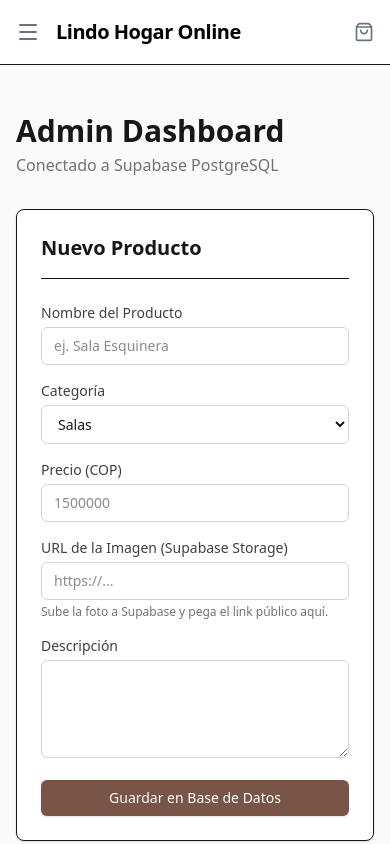
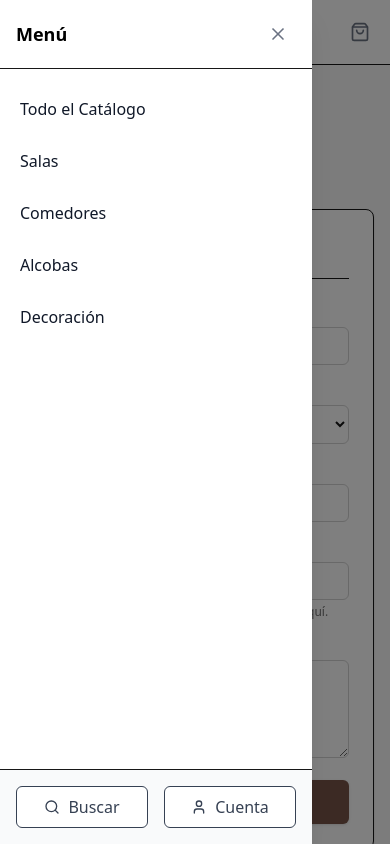
Before and after one commit to lyffseba/lindo-hogar-online, a Next.js app: page /admin in a window 390 px wide. Both pictures are taken after a click on the button 28 px from the left and 32 px from the top of the page. Shown: the top 844 px of the page. Built offline with nearby package versions, Linux system fonts and the light colour scheme; no server answers; the database is empty.

Commit message:
feat: optimize for mobile, add responsive drawer menu, prevent iOS input zoom, improve touch targets

```diff
--- a/src/app/layout.tsx
+++ b/src/app/layout.tsx
@@ -1,4 +1,4 @@
-import type { Metadata } from 'next';
+import type { Metadata, Viewport } from 'next';
 import { Geist, Geist_Mono } from 'next/font/google';
 import './globals.css';
 import Header from '@/components/layout/Header';
@@ -15,9 +15,25 @@ const geistMono = Geist_Mono({
   subsets: ['latin'],
 });
 
+export const viewport: Viewport = {
+  width: 'device-width',
+  initialScale: 1,
+  maximumScale: 1, // Prevents iOS input zoom on forms
+  userScalable: false,
+  themeColor: '#ffffff', // Ensures the iPhone 15 dynamic island/status bar blends perfectly
+};
+
 export const metadata: Metadata = {
   title: 'Lindo Hogar Online',
   description: 'Muebles y decoración de calidad para transformar tu hogar.',
+  appleWebApp: {
+    capable: true,
+    title: 'Lindo Hogar',
+    statusBarStyle: 'default',
+  },
+  formatDetection: {
+    telephone: false,
+  },
 };
 
 export default function RootLayout({
--- a/src/components/layout/Header.tsx
+++ b/src/components/layout/Header.tsx
@@ -1,25 +1,32 @@
 'use client';
 
 import Link from 'next/link';
-import { ShoppingBag, Search, Menu, User } from 'lucide-react';
+import { ShoppingBag, Search, Menu, User, X } from 'lucide-react';
 import { useCartStore } from '@/store/cartStore';
 import { useEffect, useState } from 'react';
 
 export default function Header() {
   const { getTotalItems, setIsOpen } = useCartStore();
   const [mounted, setMounted] = useState(false);
+  const [isMobileMenuOpen, setIsMobileMenuOpen] = useState(false);
 
   useEffect(() => {
     setMounted(true);
   }, []);
 
+  const closeMenu = () => setIsMobileMenuOpen(false);
+
   return (
+    <>
       <header className="sticky top-0 z-50 w-full border-b bg-white">
         <div className="container mx-auto px-4 sm:px-6 lg:px-8">
           <div className="flex h-16 items-center justify-between">
             {/* Logo & Mobile Menu */}
             <div className="flex items-center gap-4">
-            <button className="md:hidden text-gray-500 hover:text-black">
+              <button
+                className="md:hidden text-gray-500 hover:text-black p-1 -ml-1 rounded-md"
+                onClick={() => setIsMobileMenuOpen(true)}
+              >
                 <Menu className="h-6 w-6" />
               </button>
               <Link href="/" className="text-xl font-bold tracking-tight text-black">
@@ -48,19 +55,19 @@ export default function Header() {
 
             {/* Actions: Search, Account, Cart */}
             <div className="flex items-center gap-4">
-            <button className="text-gray-500 hover:text-black hidden sm:block">
+              <button className="text-gray-500 hover:text-black hidden sm:block p-1 rounded-md">
                 <Search className="h-5 w-5" />
               </button>
-            <Link href="/account" className="text-gray-500 hover:text-black hidden sm:block">
+              <Link href="/account" className="text-gray-500 hover:text-black hidden sm:block p-1 rounded-md">
                 <User className="h-5 w-5" />
               </Link>
               <button
-              className="text-gray-500 hover:text-black relative"
+                className="text-gray-500 hover:text-black relative p-1 rounded-md"
                 onClick={() => setIsOpen(true)}
               >
                 <ShoppingBag className="h-5 w-5" />
                 {mounted && getTotalItems() > 0 && (
-                <span className="absolute -right-1.5 -top-1.5 flex h-4 w-4 items-center justify-center rounded-full bg-black text-[10px] font-bold text-white">
+                  <span className="absolute -right-0.5 -top-0.5 flex h-4 w-4 items-center justify-center rounded-full bg-black text-[10px] font-bold text-white">
                     {getTotalItems()}
                   </span>
                 )}
@@ -69,5 +76,59 @@ export default function Header() {
           </div>
         </div>
       </header>
+
+      {/* Mobile Slide-out Menu */}
+      {isMobileMenuOpen && (
+        <div className="fixed inset-0 z-[100] md:hidden">
+          {/* Backdrop */}
+          <div
+            className="fixed inset-0 bg-black/50 transition-opacity"
+            onClick={closeMenu}
+          />
+
+          {/* Menu Panel */}
+          <div className="fixed inset-y-0 left-0 w-4/5 max-w-sm bg-white shadow-xl flex flex-col">
+            <div className="flex items-center justify-between p-4 border-b">
+              <span className="text-lg font-bold text-black">Menú</span>
+              <button
+                onClick={closeMenu}
+                className="p-2 text-gray-500 hover:text-black rounded-full hover:bg-gray-100"
+              >
+                <X className="h-5 w-5" />
+              </button>
+            </div>
+
+            <div className="flex-1 overflow-y-auto py-4">
+              <nav className="flex flex-col space-y-1 px-2">
+                <Link href="/catalog" onClick={closeMenu} className="px-3 py-3 rounded-md text-base font-medium text-gray-900 hover:bg-gray-50">
+                  Todo el Catálogo
+                </Link>
+                <Link href="/catalog/salas" onClick={closeMenu} className="px-3 py-3 rounded-md text-base font-medium text-gray-900 hover:bg-gray-50">
+                  Salas
+                </Link>
+                <Link href="/catalog/comedores" onClick={closeMenu} className="px-3 py-3 rounded-md text-base font-medium text-gray-900 hover:bg-gray-50">
+                  Comedores
+                </Link>
+                <Link href="/catalog/alcobas" onClick={closeMenu} className="px-3 py-3 rounded-md text-base font-medium text-gray-900 hover:bg-gray-50">
+                  Alcobas
+                </Link>
+                <Link href="/catalog/decoracion" onClick={closeMenu} className="px-3 py-3 rounded-md text-base font-medium text-gray-900 hover:bg-gray-50">
+                  Decoración
+                </Link>
+              </nav>
+            </div>
+
+            <div className="border-t p-4 flex gap-4 bg-gray-50">
+              <button className="flex-1 flex items-center justify-center gap-2 py-2 text-gray-700 hover:text-black font-medium border rounded-md bg-white">
+                <Search className="h-4 w-4" /> Buscar
+              </button>
+              <Link href="/account" className="flex-1 flex items-center justify-center gap-2 py-2 text-gray-700 hover:text-black font-medium border rounded-md bg-white">
+                <User className="h-4 w-4" /> Cuenta
+              </Link>
+            </div>
+          </div>
+        </div>
+      )}
+    </>
   );
 }
--- a/src/components/ui/Button.tsx
+++ b/src/components/ui/Button.tsx
@@ -28,13 +28,13 @@ const Button = React.forwardRef<HTMLButtonElement, ButtonProps>(
 
     // Size styles
     if (size === 'default') {
-      classes += 'h-9 px-4 py-2 ';
+      classes += 'h-11 px-4 py-2 ';
     } else if (size === 'sm') {
-      classes += 'h-8 rounded-md px-3 text-xs ';
+      classes += 'h-9 rounded-md px-3 text-xs ';
     } else if (size === 'lg') {
-      classes += 'h-10 rounded-md px-8 ';
+      classes += 'h-12 rounded-md px-8 text-base ';
     } else if (size === 'icon') {
-      classes += 'h-9 w-9 ';
+      classes += 'h-11 w-11 ';
     }
 
     if (className) {
```
Lines whose indentation alone changed are shown as unchanged.
